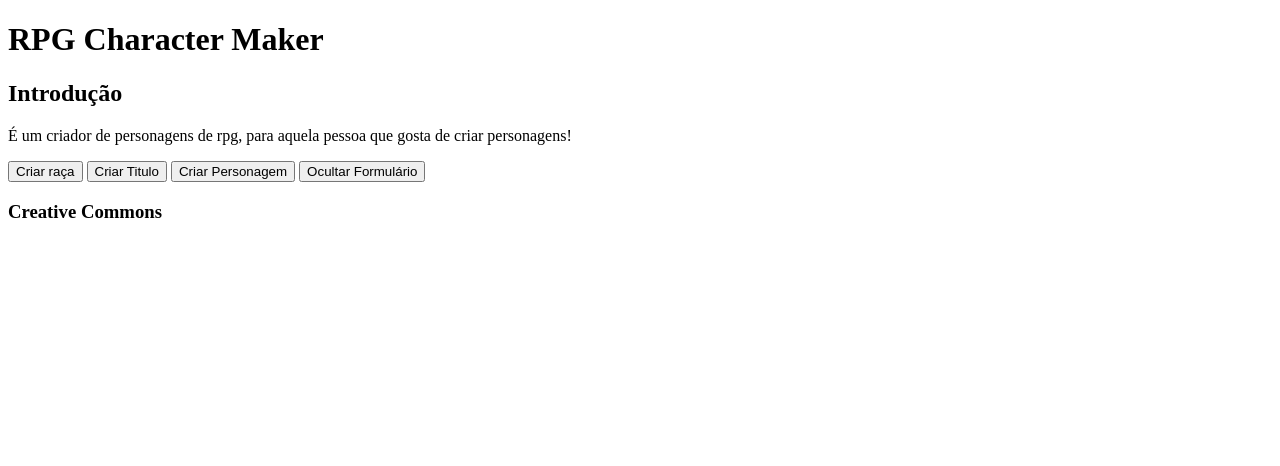
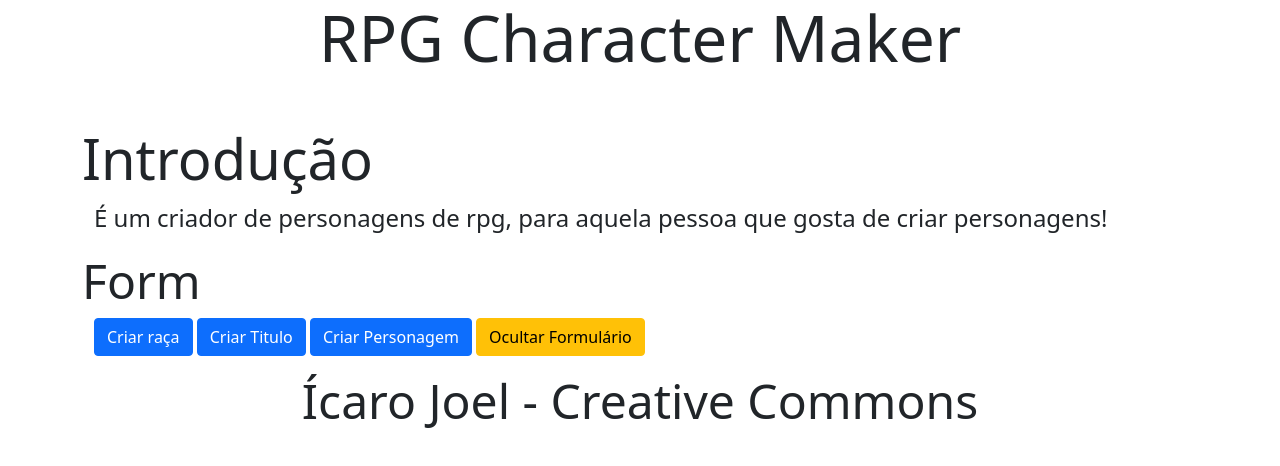
Before and after one commit to IcaroMouraDEV/rpg-character-maker, a plain HTML site: page index.html in a window 1280 px wide. Drawn offline with nearby package versions, Linux system fonts and the light colour scheme.

Commit message:
adicionando bootstrap a pagina e importando a biblioteca de icons!

```diff
--- a/css/style.css
+++ b/css/style.css
@@ -1,5 +1,5 @@
 /* CSS DO PROJETO */
-form {
+.shown {
     display: none;
 }
 
--- a/index.html
+++ b/index.html
@@ -7,28 +7,30 @@
     <meta name="viewport" content="width=device-width, initial-scale=1.0">
     <title>RPG Character Maker</title>
     <!-- Importando Bootstrap && CSS -->
-
+    <link href="https://cdn.jsdelivr.net/npm/bootstrap@5.1.3/dist/css/bootstrap.min.css" rel="stylesheet" integrity="sha384-1BmE4kWBq78iYhFldvKuhfTAU6auU8tT94WrHftjDbrCEXSU1oBoqyl2QvZ6jIW3" crossorigin="anonymous">
     <link rel="stylesheet" type="text/css" href="css/style.css">
 </head>
 
 <body>
-    <header id="header">
-        <h1>RPG Character Maker</h1>
+    <header id="header" class="text-center mb-5">
+        <h1 class="display-3">RPG Character Maker</h1>
     </header>
 
-    <main id="main">
-        <h2>Introdução</h2>
-        <p>É um criador de personagens de rpg, para aquela pessoa que gosta de criar personagens!</p>
-
+    <main id="main" class="container mb-3">
+        <h2 class="display-4">Introdução</h2>
+        <div class="container">
+            <p class="fs-4">É um criador de personagens de rpg, para aquela pessoa que gosta de criar personagens!</p>
+        </div>
         <div id="create-form">
-            <div class="buttons-shown">
-                <button id="shown-race">Criar raça</button>
-                <button id="shown-title">Criar Titulo</button>
-                <button id="shown-person">Criar Personagem</button>
-                <button id="occult">Ocultar Formulário</button>
+            <h3 class="display-5">Form</h3>
+            <div class="buttons-shown container mb-3">
+                <button class="btn btn-primary" id="shown-race">Criar raça</button>
+                <button class="btn btn-primary" id="shown-title">Criar Titulo</button>
+                <button class="btn btn-primary" id="shown-person">Criar Personagem</button>
+                <button class="btn btn-warning" id="occult">Ocultar Formulário</button>
             </div>
 
-            <form action="" class="shown">
+            <form action="" class="form shown">
                 <h2>Criar Raça</h2>
             </form>
             <form action="" class="shown">
@@ -39,8 +41,8 @@
             </form>
         </div>
     </main>
-    <footer id="footer">
-        <h3>Creative Commons</h3>
+    <footer id="footer" class="text-center">
+        <h3 class="display-5">Ícaro Joel - Creative Commons</h3>
     </footer>
 
     <script src="src/script.js"></script>
```
Also changed, not shown: 1 other file.
